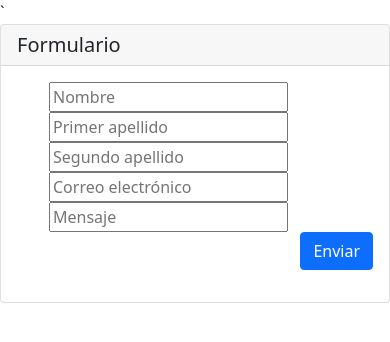
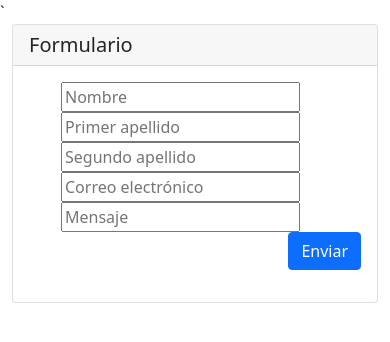
Before and after one commit to bernardolr/IEPAM_NEXTJS_FORM, a Next.js app: page / in a window 390 px wide. Shown: the top 342 px of the page. Built offline with nearby package versions, Linux system fonts and the light colour scheme.

Commit message:
Added responsiveness and centered the card

```diff
--- a/pages/index.js
+++ b/pages/index.js
@@ -2,11 +2,15 @@ import Form from './form'
 
 export default function Home() {
   return (
-    <div class='card'>
-      <h5 class='card-header'>Formulario</h5>
+    <div class="container">
+      <div class="col-sm-12">
+        <div class='card' >
+          <h5 class='card-header'>Formulario</h5>
           <div class='card-body'>
             <Form />
           </div>
+        </div>
+      </div>
     </div>
 
   )
```
